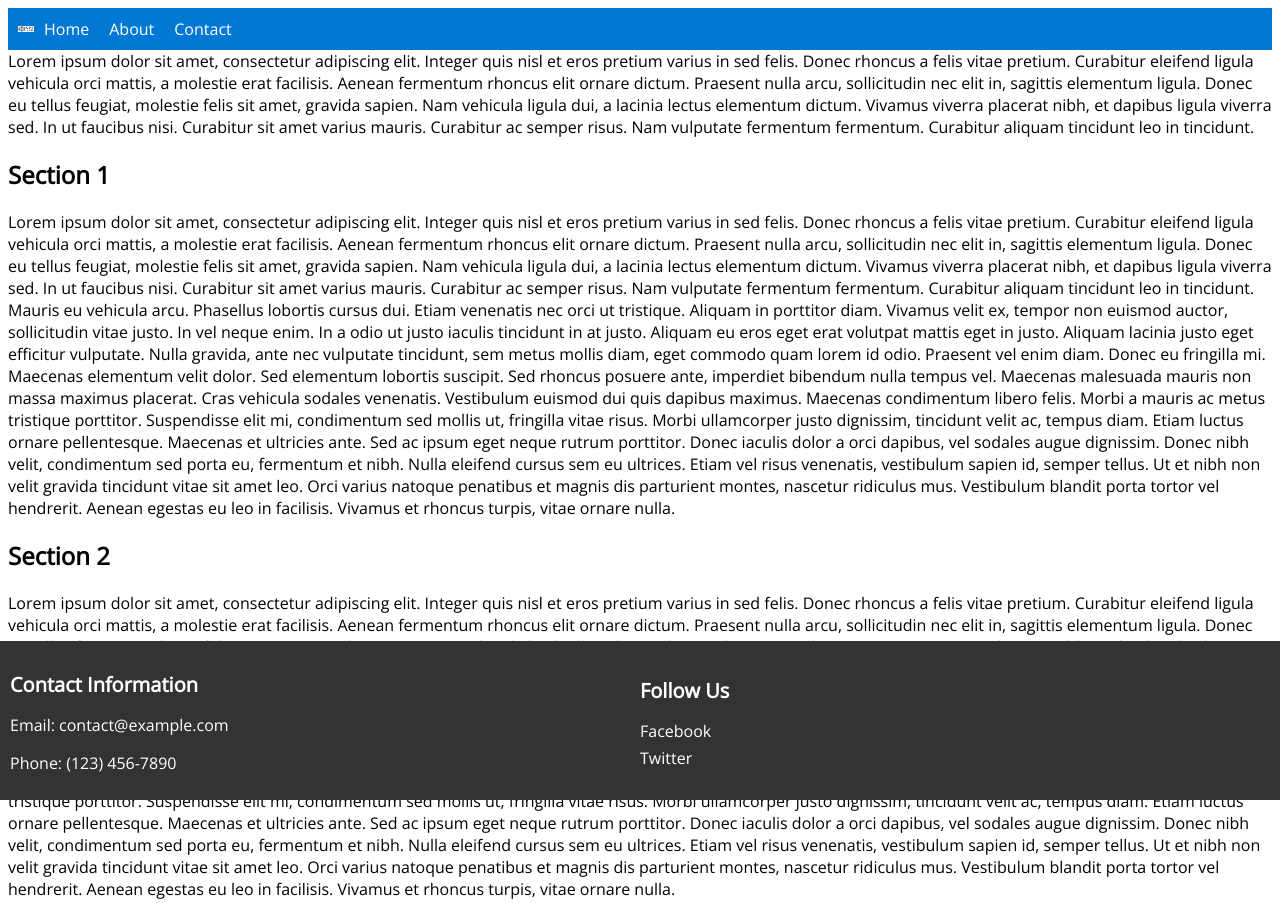
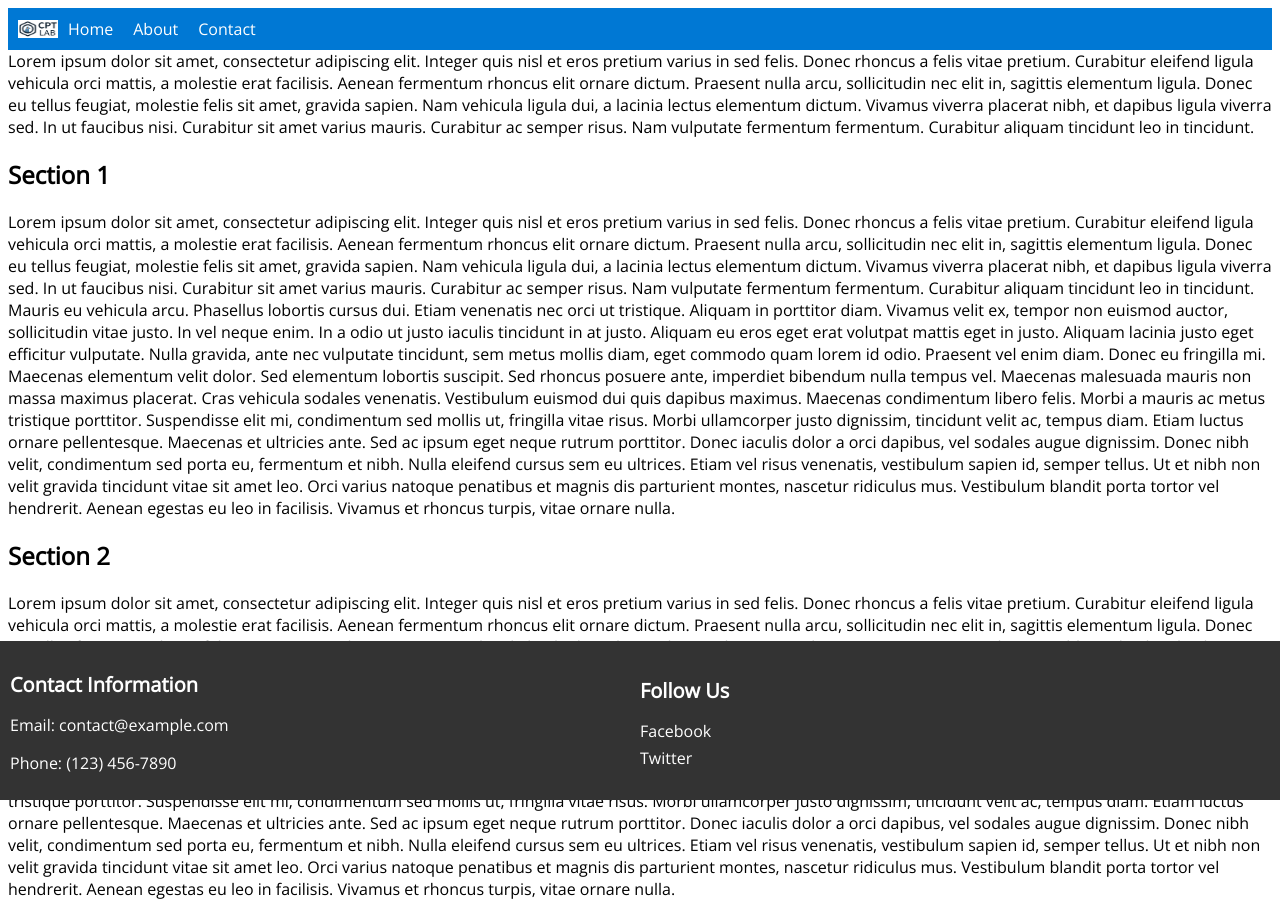
Before and after one commit to sladem-tox/Pages, a plain HTML site: page index.html in a window 1280 px wide. Shown: the top 903 px of the page. Drawn offline with nearby package versions, Linux system fonts and the light colour scheme.

Commit message:
Update styles.css

```diff
--- a/styles.css
+++ b/styles.css
@@ -1,7 +1,7 @@
 /* Style the icon */
 .nav-links img {
-    width: 16px; /* Adjust the width as needed */
-    height: 6px; /* Adjust the height as needed */
+    width: 40px; /* Adjust the width as needed */
+    height: 18px; /* Adjust the height as needed */
     margin-right: 10px; /* Adjust spacing between icon and links */
 }
 
```
